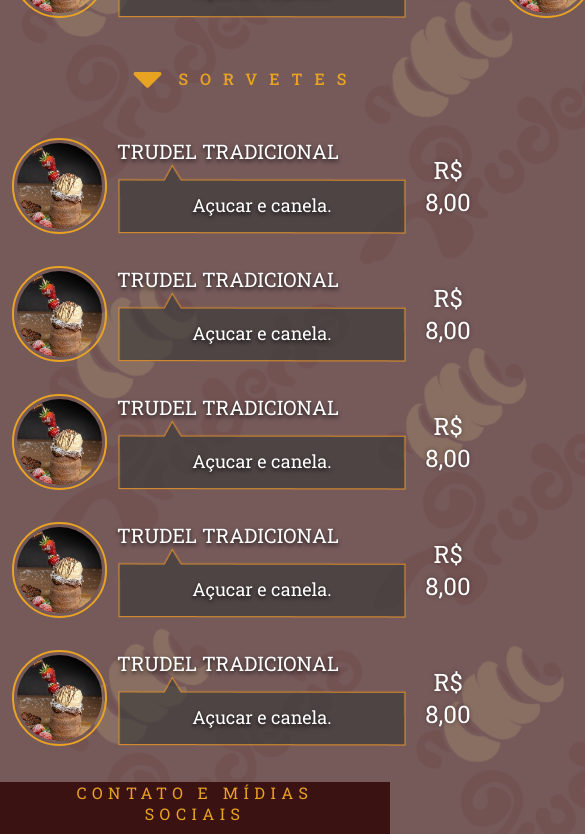
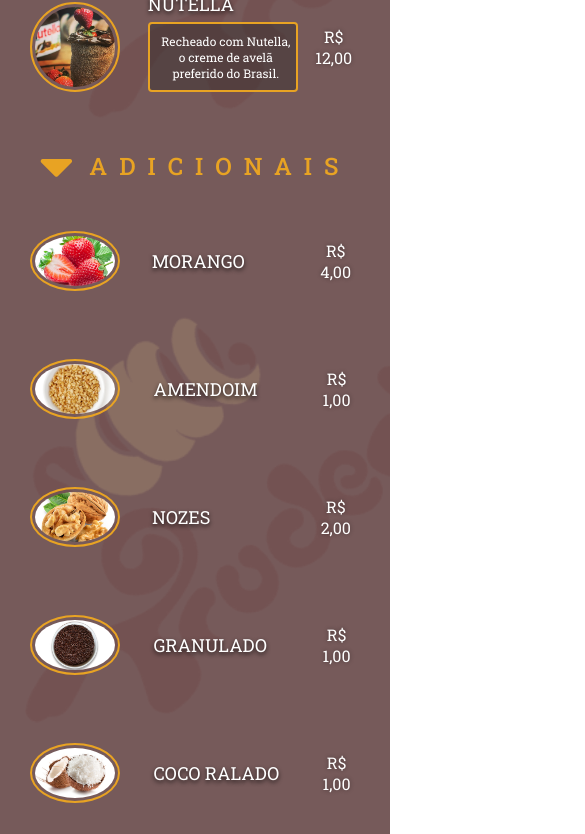
Before and after one commit to MarioDoncel/Truderia, a plain HTML site: page menu.html in a window 390 px wide. Shown: the part 824-1658 px from the top of the page, 585 px wide, since content can reach past the window. Drawn offline with Linux system fonts and the light colour scheme.

Commit message:
Adaptado ao mobile

```diff
--- a/menu.css
+++ b/menu.css
@@ -6,7 +6,7 @@
     max-width: 1000px;
     width: 95%;
     margin: 0 auto;
-    height: 10%;
+
 }
 header{
     display: flex;
@@ -27,8 +27,6 @@ header .logo{
     margin: 0;
     width: 40%;
     max-width: 500px;
-    margin-bottom: -40px;
-    margin-right: -80px;
     margin: -40px -80px -40px -80px;
 }
 header .menu{
@@ -49,24 +47,25 @@ header hr:nth-child(3){
 }
 .gridTwo {
     display: grid;
-    grid-template-columns: 1fr 1fr;
+    grid-template-columns: 1fr ;
     column-gap: 1rem;
 }
 .category{
-    margin-bottom: 1rem;
+    margin-bottom: 1.5rem;
 }
 .categoryName{
     display: flex;
     align-items: center;
-    margin-bottom: 1.5rem;
+    margin-bottom: 0.5rem;
 }
 .categoryName h3{
     margin-left: 1rem;
     font-weight: 500;
     letter-spacing:12px;
+    font-size: 36PX;
 }
 .categoryName i{
-    font-size: 48px;
+    font-size: 54px;
     text-align: center;
 }
 .categoryName h3,
@@ -75,32 +74,38 @@ header hr:nth-child(3){
 }
 .menuItem {
     display: flex;
-    justify-content:center;
-    width: 100%;
+    justify-content:space-evenly;
+    width: 90%;
     margin-bottom: 0.5rem;
 }
 .menuItem .item {
     margin-left: 0.5rem;
     align-items:flex-start ;
 }
-.menuItem .item p{
-    font-size: 20px;
+.menuItem .item .itemName p{
+    font-size: 26px;
     text-shadow: 0px 2px 4px rgba(0, 0, 0, 0.8);
+    min-width: 350px;
 }
 .menuItem .item .description{
-    width: 290px;
-    height: 70px;
+    width: 350px;
+    height: 90px;
     background-image: url('./assets/Menu/caixaTexto.png');
     background-position: center;
-    background-size: contain;
+    background-size:contain;
+    background-repeat: no-repeat;
 }
 .menuItem .item .description p{
+    padding-left: 10px;
+    padding-right: 4px;
     margin-top: 12px;
     font-size: 18px;
+    text-shadow: none;
+    text-align: center;
 }
 .menuItem .price{
     margin-left: 0.5rem;
-    font-size: 24px;
+    font-size: 32px;
     text-shadow: 0px 0px 4px rgba(0, 0, 0, 0.4);
     text-align: center;
 
@@ -120,11 +125,65 @@ main .menuItem .circleImage img{
     padding: 3px;
     border: 2px solid var(--text);
 }
+main .menuItem .circleImage.aditional img{
+    width: 120px;
+    height: 80px;
+    object-fit: cover;
+}
 
 
 
+@media  (max-width:650px){
+    hr{
+        display: none;
+    }
+    header .logo {
+        min-width: 290px;
+        margin: 0;
+    }
+    .categoryName h3{
+        margin-left: 1rem;
+        font-weight: 500;
+        letter-spacing:12px;
+        font-size: 24PX;
+    }
+    .categoryName i{
+        font-size: 54px;
+        text-align: center;
+    }
+    main .menuItem .circleImage img {
+        width: 90px;
+        height: 90px;
+    }
+    main .menuItem .circleImage.aditional img{
+        width: 90px;
+        height: 60px;
+    }
+    .menuItem .item .itemName p{
+        font-size: 18px;
+        min-width: 150px;
+        width: 150px;
+    }
+    .menuItem .item .description{
+        width: 150px;
+        height: 70px;
+        border: 2px solid var(--text);
+        background-color: rgba(39, 37, 37, 0.4);
+        background-image: none;
+        margin: 6px 0 10px 0 ;
+        border-radius: 4px;
+    }
+    .menuItem .item .description p{
+        font-size: 12px;
+        margin-top: 0;
+    }
+    .menuItem .price{
+        margin-left: 0.5rem;
+        font-size: 16px;
+        text-shadow: 0px 0px 4px rgba(0, 0, 0, 0.4);
+        text-align: center;
 
-/* @media
+    }
     header .menu h2{
         writing-mode: vertical-rl;
         text-orientation: upright;
@@ -133,4 +192,5 @@ header .menu h2{
         font-size: 32px;
         line-height: 0;
         letter-spacing: -8px;
-} */
+    }
+}
--- a/menu.html
+++ b/menu.html
@@ -30,13 +30,13 @@
             <div class="category flex-column">
                 <div class="categoryName">
                     <i class="fas fa-caret-down"></i>
-                    <h3>TRUDELS</h3>
+                    <h3>TRUDEL</h3>
                 </div>
                 <div class="menuItem">
                     <div class="circleImage"><img src="./assets/Menu/ChocolateECoco.jpg" alt=""></div>
                     <div class="item flex-column">
                         <div class="itemName">
-                            <p>TRUDEL TRADICIONAL</p>
+                            <p>TRADICIONAL</p>
                         </div>
                         <div class="description flex-column">
                             <p>Açucar e canela.</p>
@@ -45,118 +45,122 @@
                     <div class="price flex-column">R$ 8,00</div>
                 </div>
                 <div class="menuItem">
-                    <div class="circleImage"><img src="./assets/Menu/ChocolateECoco.jpg" alt=""></div>
+                    <div class="circleImage"><img src="./assets/Menu/doce de leite.jpg" alt=""></div>
                     <div class="item flex-column">
                         <div class="itemName">
-                            <p>TRUDEL TRADICIONAL</p>
+                            <p>DOCE DE LEITE</p>
                         </div>
                         <div class="description flex-column">
-                            <p>Açucar e canela.</p>
+                            <p>Recheado com um delicioso de doce de leite.</p>
                         </div>
                     </div>
-                    <div class="price flex-column">R$ 8,00</div>
+                    <div class="price flex-column">R$ 10,00</div>
                 </div>
                 <div class="menuItem">
-                    <div class="circleImage"><img src="./assets/Menu/ChocolateECoco.jpg" alt=""></div>
+                    <div class="circleImage"><img src="./assets/Menu/chocolate branco nozes.jpg" alt=""></div>
                     <div class="item flex-column">
                         <div class="itemName">
-                            <p>TRUDEL TRADICIONAL</p>
+                            <p>CHOCOLATE MEIO AMARGO</p>
                         </div>
                         <div class="description flex-column">
-                            <p>Açucar e canela.</p>
+                            <p>Recheado com o melhor meio amargo!</p>
                         </div>
                     </div>
-                    <div class="price flex-column">R$ 8,00</div>
+                    <div class="price flex-column">R$ 11,00</div>
                 </div>
                 <div class="menuItem">
-                    <div class="circleImage"><img src="./assets/Menu/ChocolateECoco.jpg" alt=""></div>
+                    <div class="circleImage"><img src="./assets/Menu/chocolate branco nozes2.jpg" alt=""></div>
                     <div class="item flex-column">
                         <div class="itemName">
-                            <p>TRUDEL TRADICIONAL</p>
+                            <p>CHOCOLATE BRANCO</p>
                         </div>
                         <div class="description flex-column">
-                            <p>Açucar e canela.</p>
+                            <p>Recheado com chocolate branco de dar agua na boca.</p>
                         </div>
                     </div>
-                    <div class="price flex-column">R$ 8,00</div>
+                    <div class="price flex-column">R$ 11,00</div>
                 </div>
                 <div class="menuItem">
-                    <div class="circleImage"><img src="./assets/Menu/ChocolateECoco.jpg" alt=""></div>
+                    <div class="circleImage"><img src="./assets/Menu/Nutella.jpg" alt=""></div>
                     <div class="item flex-column">
                         <div class="itemName">
-                            <p>TRUDEL TRADICIONAL</p>
+                            <p>NUTELLA</p>
                         </div>
                         <div class="description flex-column">
-                            <p>Açucar e canela.</p>
+                            <p>Recheado com Nutella, o creme de avelã preferido do Brasil.</p>
                         </div>
                     </div>
-                    <div class="price flex-column">R$ 8,00</div>
+                    <div class="price flex-column">R$ 12,00</div>
                 </div>
             </div>
+
             <div class="category flex-column">
                 <div class="categoryName">
                     <i class="fas fa-caret-down"></i>
-                    <h3>TOPPINGS</h3>
+                    <h3>ADICIONAIS</h3>
                 </div>
                 <div class="menuItem">
-                    <div class="circleImage"><img src="./assets/Menu/ChocolateECoco.jpg" alt=""></div>
+                    <div class="circleImage aditional"><img src="./assets/Menu/Adicionais/morango.jpg" alt=""></div>
                     <div class="item flex-column">
                         <div class="itemName">
-                            <p>TRUDEL TRADICIONAL</p>
-                        </div>
-                        <div class="description flex-column">
-                            <p>Açucar e canela.</p>
+                            <p>MORANGO</p>
                         </div>
                     </div>
-                    <div class="price flex-column">R$ 8,00</div>
+                    <div class="price flex-column">R$ 4,00</div>
                 </div>
                 <div class="menuItem">
-                    <div class="circleImage"><img src="./assets/Menu/ChocolateECoco.jpg" alt=""></div>
+                    <div class="circleImage aditional"><img src="./assets/Menu/Adicionais/amendoim.jpg" alt=""></div>
                     <div class="item flex-column">
                         <div class="itemName">
-                            <p>TRUDEL TRADICIONAL</p>
-                        </div>
-                        <div class="description flex-column">
-                            <p>Açucar e canela.</p>
+                            <p>AMENDOIM</p>
                         </div>
                     </div>
-                    <div class="price flex-column">R$ 8,00</div>
+                    <div class="price flex-column">R$ 1,00</div>
                 </div>
                 <div class="menuItem">
-                    <div class="circleImage"><img src="./assets/Menu/ChocolateECoco.jpg" alt=""></div>
+                    <div class="circleImage aditional"><img src="./assets/Menu/Adicionais/nozes.jpg" alt=""></div>
                     <div class="item flex-column">
                         <div class="itemName">
-                            <p>TRUDEL TRADICIONAL</p>
-                        </div>
-                        <div class="description flex-column">
-                            <p>Açucar e canela.</p>
+                            <p>NOZES</p>
                         </div>
                     </div>
-                    <div class="price flex-column">R$ 8,00</div>
+                    <div class="price flex-column">R$ 2,00</div>
                 </div>
                 <div class="menuItem">
-                    <div class="circleImage"><img src="./assets/Menu/ChocolateECoco.jpg" alt=""></div>
+                    <div class="circleImage aditional"><img src="./assets/Menu/Adicionais/granulado.jpg" alt=""></div>
                     <div class="item flex-column">
                         <div class="itemName">
-                            <p>TRUDEL TRADICIONAL</p>
-                        </div>
-                        <div class="description flex-column">
-                            <p>Açucar e canela.</p>
+                            <p>GRANULADO</p>
                         </div>
                     </div>
-                    <div class="price flex-column">R$ 8,00</div>
+                    <div class="price flex-column">R$ 1,00</div>
                 </div>
                 <div class="menuItem">
-                    <div class="circleImage"><img src="./assets/Menu/ChocolateECoco.jpg" alt=""></div>
+                    <div class="circleImage aditional"><img src="./assets/Menu/Adicionais/cocoRalado.jpg" alt=""></div>
                     <div class="item flex-column">
                         <div class="itemName">
-                            <p>TRUDEL TRADICIONAL</p>
-                        </div>
-                        <div class="description flex-column">
-                            <p>Açucar e canela.</p>
+                            <p>COCO RALADO</p>
                         </div>
                     </div>
-                    <div class="price flex-column">R$ 8,00</div>
+                    <div class="price flex-column">R$ 1,00</div>
+                </div>
+                <div class="menuItem">
+                    <div class="circleImage aditional"><img src="./assets/Menu/Adicionais/kitKat2.jpg" alt=""></div>
+                    <div class="item flex-column">
+                        <div class="itemName">
+                            <p>KIT KAT</p>
+                        </div>
+                    </div>
+                    <div class="price flex-column">R$ 2,00</div>
+                </div>
+                <div class="menuItem">
+                    <div class="circleImage aditional"><img src="./assets/Menu/Adicionais/dobroRecheio.jpg" alt=""></div>
+                    <div class="item flex-column">
+                        <div class="itemName">
+                            <p>DOBRO DE RECHEIO</p>
+                        </div>
+                    </div>
+                    <div class="price flex-column">R$ 4,00</div>
                 </div>
             </div>
             <div class="category flex-column">
@@ -165,65 +169,42 @@
                     <h3>SORVETES</h3>
                 </div>
                 <div class="menuItem">
-                    <div class="circleImage"><img src="./assets/Menu/ChocolateECoco.jpg" alt=""></div>
+                    <div class="circleImage "><img src="./assets/Menu/ChocolateECoco.jpg" alt=""></div>
                     <div class="item flex-column">
                         <div class="itemName">
-                            <p>TRUDEL TRADICIONAL</p>
-                        </div>
-                        <div class="description flex-column">
-                            <p>Açucar e canela.</p>
+                            <p>CREME</p>
                         </div>
                     </div>
-                    <div class="price flex-column">R$ 8,00</div>
+                    <div class="price flex-column">R$ 3,00</div>
                 </div>
                 <div class="menuItem">
-                    <div class="circleImage"><img src="./assets/Menu/ChocolateECoco.jpg" alt=""></div>
+                    <div class="circleImage "><img src="./assets/Menu/ChocolateECoco.jpg" alt=""></div>
                     <div class="item flex-column">
                         <div class="itemName">
-                            <p>TRUDEL TRADICIONAL</p>
-                        </div>
-                        <div class="description flex-column">
-                            <p>Açucar e canela.</p>
+                            <p>IOGURTE COM<br> FRUTAS  VERMELHAS</p>
                         </div>
                     </div>
-                    <div class="price flex-column">R$ 8,00</div>
+                    <div class="price flex-column">R$ 4,00</div>
                 </div>
                 <div class="menuItem">
-                    <div class="circleImage"><img src="./assets/Menu/ChocolateECoco.jpg" alt=""></div>
+                    <div class="circleImage "><img src="./assets/Menu/ChocolateECoco.jpg" alt=""></div>
                     <div class="item flex-column">
                         <div class="itemName">
-                            <p>TRUDEL TRADICIONAL</p>
-                        </div>
-                        <div class="description flex-column">
-                            <p>Açucar e canela.</p>
+                            <p>SONHO DE VALSA</p>
                         </div>
                     </div>
-                    <div class="price flex-column">R$ 8,00</div>
+                    <div class="price flex-column">R$ 5,00</div>
                 </div>
                 <div class="menuItem">
-                    <div class="circleImage"><img src="./assets/Menu/ChocolateECoco.jpg" alt=""></div>
+                    <div class="circleImage "><img src="./assets/Menu/ChocolateECoco.jpg" alt=""></div>
                     <div class="item flex-column">
                         <div class="itemName">
-                            <p>TRUDEL TRADICIONAL</p>
-                        </div>
-                        <div class="description flex-column">
-                            <p>Açucar e canela.</p>
+                            <p>NINHO TRUFADO</p>
                         </div>
                     </div>
-                    <div class="price flex-column">R$ 8,00</div>
+                    <div class="price flex-column">R$ 5,00</div>
                 </div>
-                <div class="menuItem">
-                    <div class="circleImage"><img src="./assets/Menu/ChocolateECoco.jpg" alt=""></div>
-                    <div class="item flex-column">
-                        <div class="itemName">
-                            <p>TRUDEL TRADICIONAL</p>
-                        </div>
-                        <div class="description flex-column">
-                            <p>Açucar e canela.</p>
-                        </div>
-                    </div>
-                    <div class="price flex-column">R$ 8,00</div>
-                </div>
+
             </div>
         </main>
     </div>
```
Also changed, not shown: assets/Menu/Adicionais/amendoim.jpg (added), assets/Menu/Adicionais/amendoim2.jpg (added), assets/Menu/Adicionais/cocoRalado.jpg (added), assets/Menu/Adicionais/cocoRalado2.jpg (added), assets/Menu/Adicionais/dobroRecheio.jpg (added), assets/Menu/Adicionais/granulado.jpg (added), assets/Menu/Adicionais/kitKat.jpg (added), assets/Menu/Adicionais/kitKat2.jpg (added), assets/Menu/Adicionais/morango.jpg (added), assets/Menu/Adicionais/nozes.jpg (added), assets/Menu/Adicionais/nozes2.jpg (added), assets/Menu/Nutella.jpg (added), assets/Menu/chocolate branco nozes.jpg (added), assets/Menu/chocolate branco nozes2.jpg (added), 2 more files, 1 other file. Lines whose indentation alone changed are shown as unchanged.
